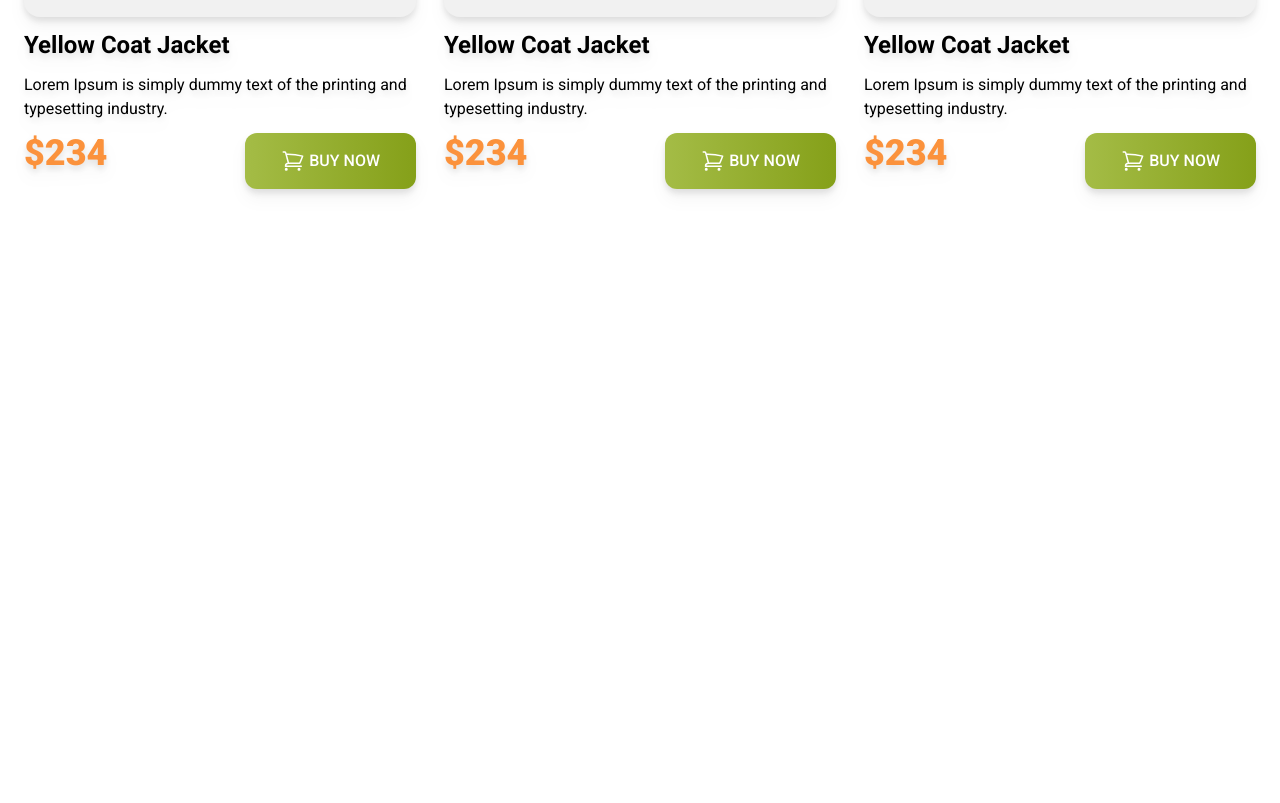
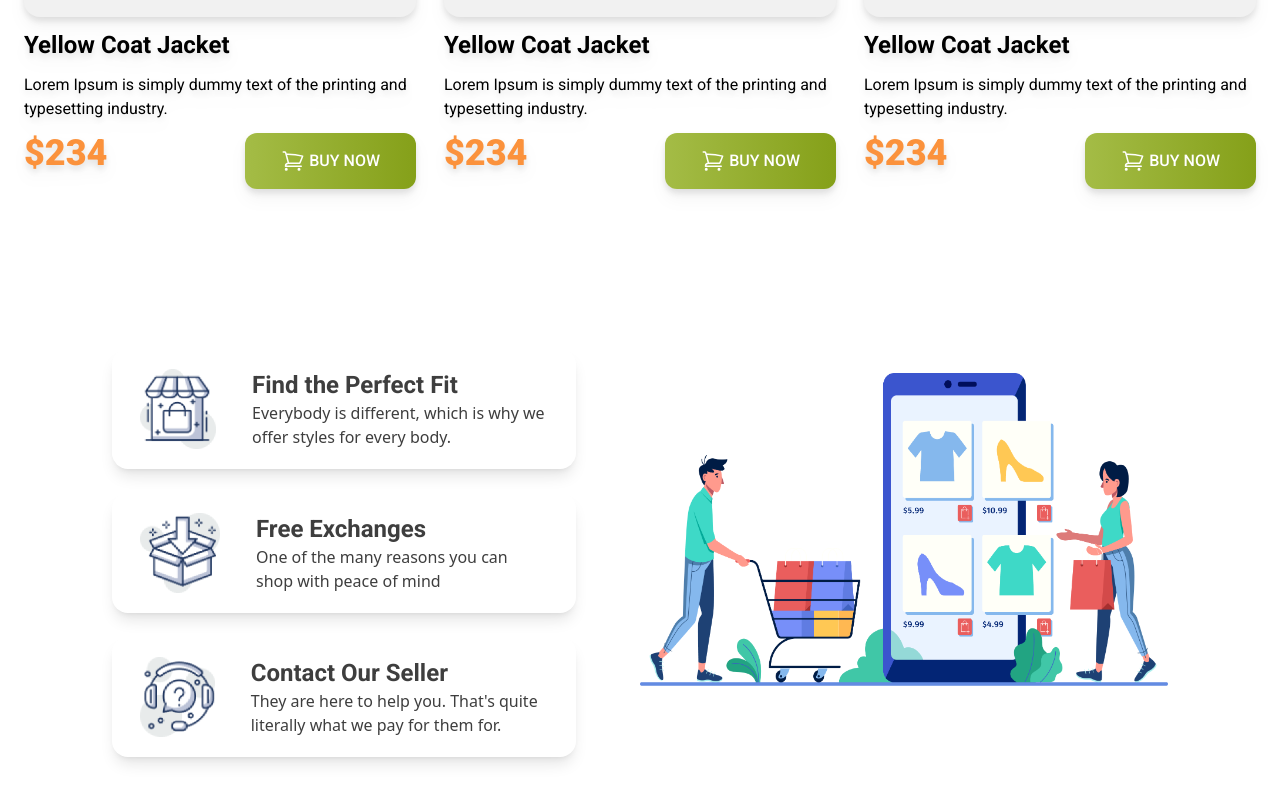
Before and after one commit to ashfiaKhatun/tailwind-penguin-fashion, a plain HTML site: page index.html in a window 1280 px wide. Shown: the part 2084-2887 px from the top of the page. Before the commit the page ends 2321 px from the top, so only its background shows below. Drawn offline with nearby package versions, Linux system fonts and the light colour scheme.

Commit message:
completed footer section

```diff
--- a/index.html
+++ b/index.html
@@ -26,7 +26,7 @@
 </head>
 
 <body>
-    <header class="bg-[#FFFBF0] py-20 px-4 md:p-32">
+    <header class="bg-[#FFFBF0] py-16 px-4 md:p-32">
         <!-- nav section -->
         <nav class="flex justify-between items-center pb-6">
             <img class="w-72" src="icons/logo.png" alt="">
@@ -220,8 +220,32 @@
             </div>
         </section>
     </main>
-    <footer>
-
+    <footer class="flex flex-col-reverse px-4 md:justify-between md:flex-row md:gap-16 items-center md:px-28 py-16">
+        <div class="space-y-6 mt-12">
+            <div class="flex flex-col md:flex-row items-center gap-4 md:gap-9 text-[#3E3E3E] rounded-2xl shadow-lg px-7 py-5">
+                <img class="size-20" src="icons/house.png" alt="">
+                <div class="text-center md:text-left">
+                    <h4 class="font-roboto text-2xl font-bold">Find the Perfect Fit</h4>
+                    <p>Everybody is different, which is why we
+                        offer styles for every body.</p>
+                </div>
+            </div>
+            <div class="flex flex-col md:flex-row items-center gap-4 md:gap-9 text-[#3E3E3E] rounded-2xl shadow-lg px-7 py-5">
+                <img class="size-20" src="icons/box.png" alt="">
+                <div class="text-center md:text-left">
+                    <h4 class="font-roboto text-2xl font-bold">Free Exchanges</h4>
+                    <p>One of the many reasons you can shop with peace of mind</p>
+                </div>
+            </div>
+            <div class="flex flex-col md:flex-row items-center gap-4 md:gap-9 text-[#3E3E3E] rounded-2xl shadow-lg px-7 py-5">
+                <img class="size-20" src="icons/question.png" alt="">
+                <div class="text-center md:text-left">
+                    <h4 class="font-roboto text-2xl font-bold">Contact Our Seller</h4>
+                    <p>They are here to help you. That's quite literally what we pay for them for.</p>
+                </div>
+            </div>
+        </div>
+        <img class="w-full md:w-1/2" src="images/shopping.png" alt="">
     </footer>
 
 </body>
```
